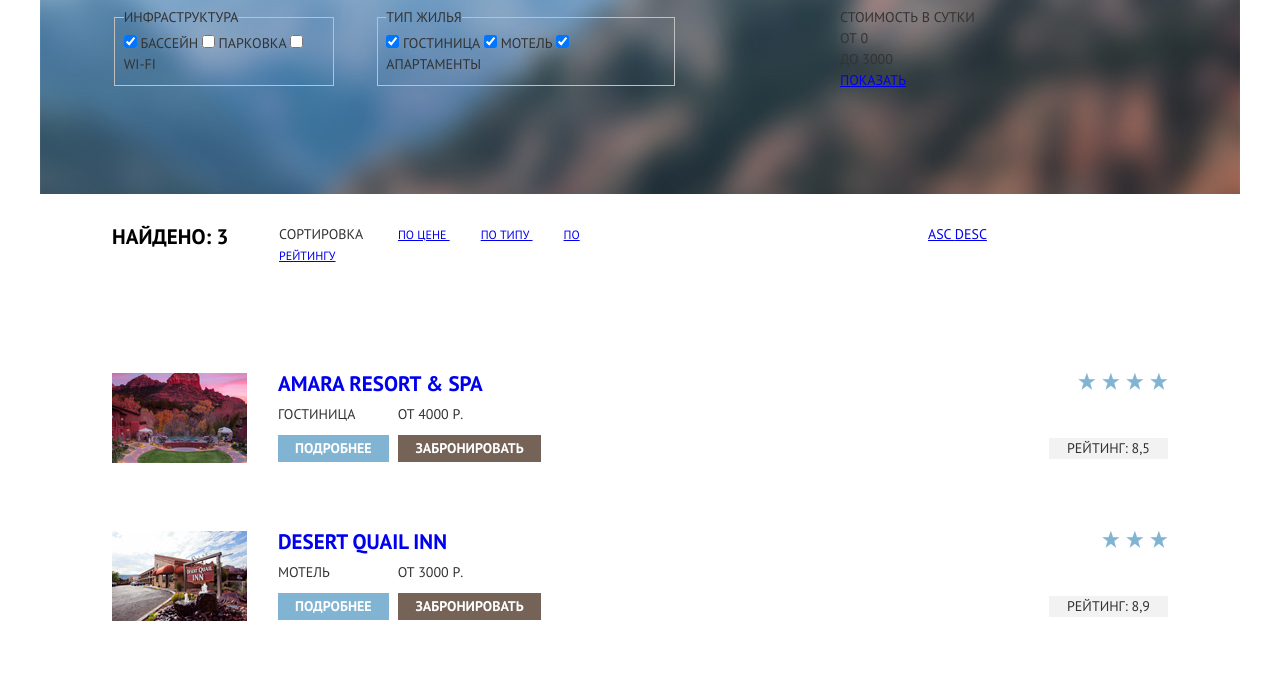
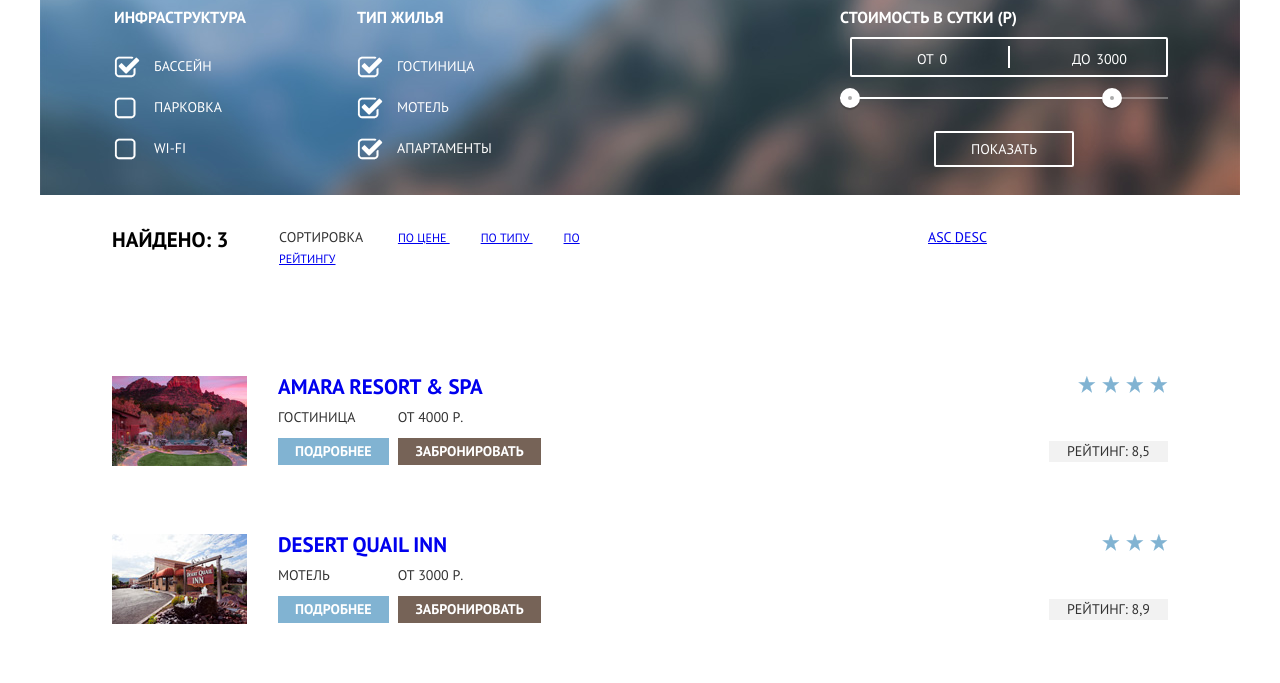
Before and after one commit to TheSofiaNice/201197-sedona, a plain HTML site: page inner.html in a window 1280 px wide. Shown: the part 79-762 px from the top of the page. Drawn offline with Linux system fonts and the light colour scheme.

Commit message:
+форма

```diff
--- a/css/style.css
+++ b/css/style.css
@@ -244,7 +244,7 @@ p.promo {
 }
 .search-hotel form {
   position: absolute;
-  top: 290px;
+  top: 100%;
   width: 458px;
   height: 285px;
   padding: 55px 55px;
@@ -272,11 +272,18 @@ p.promo {
   font-weight: bold;
   color: #000000;
   display: inline-block;
-
   width: 108px;
 }
+.search-hotel label.childs {
+    width: 60px;
+}
+
+.adults {
+  margin-right: 50px;
+}
 .form-field input[type="text"] {
-  width: 300px;
+  width: 280px;
+
   background: none;
   border: none;
   font-size: 14px;
@@ -288,9 +295,12 @@ p.promo {
   text-transform: uppercase;
 }
 .amount-field {
-  width: 114px;
+  width: 94px;
   display: inline-block;
-
+  padding-left: 10px;
+  padding-right: 10px;
+  padding-top: 6px;
+  padding-bottom: 6px;
   background-color: #f2f2f2;
   margin-bottom: 30px;
 
@@ -298,9 +308,9 @@ p.promo {
 
 .amount-field input[type="text"] {
   display: inline-block;
-  width: 40px;
+  width: 50px;
   background: none;
-  border: 1px solid black;
+  border: none;
   font-size: 14px;
   line-height: 26px;
   text-align: center;
@@ -310,14 +320,17 @@ p.promo {
   text-transform: uppercase;
 
 
+
 }
 
 .amount-field button {
 display: inline-block;
-width: 37px;
-height: 38px;
+border: none;
+width: 12px;
+height: 20px;
 font-size: 0;
 position: relative;
+bottom: 6px;
 margin-right: 0;
 }
 
@@ -348,11 +361,28 @@ font-size: 0px;
 }
 
 
-.calendar  {
-  background: none;
+.calendar {
+  display: inline-block;
+  width: 37px;
+  height: 30px;
+  font-size: 0;
+  position: relative;
+  bottom: 5px;
+  margin-right: 0;
+  border: none;
+
+}
+button.calendar::before{
+  content: "";
+  position: absolute;
+  top: 50%;
+  left: 50%;
+  transform: translate(-50%, -50%);
   width: 21px;
   height: 22px;
-  background: url("../img/sprite3.png") no-repeat;
+  font-size: 0px;
+  background-image: url("../img/sprite3.png");
+  background-repeat: no-repeat;
   background-position: -265px -69px;
 }
 
@@ -360,6 +390,57 @@ font-size: 0px;
   min-height: 157px;
   padding: 30px 72px;
   background: url("../img/background-inner.jpg") no-repeat;
+  color: #ffffff;
+}
+.filters fieldset {
+  border: none;
+  padding: 0 0;
+
+}
+.filters legend {
+  margin-bottom: 28px;
+  font-size: 16px;
+  line-height: 21px;
+  font-weight: bold;
+
+}
+.filters input[type="checkbox"] {
+  display: none;
+}
+.filters input[type="checkbox"] + label {
+  display: block;
+  position: relative;
+  cursor: pointer;
+  margin-bottom: 20px;
+  padding-left: 40px;
+}
+
+.filters input[type="checkbox"] + label:last-child{
+margin-bottom: 0;
+}
+.filters input[type="checkbox"] + label::before {
+  content: "";
+  display: block;
+  position: absolute;
+  top: 0;
+  left: 0;
+  width: 22px;
+  height: 22px;
+  background-image: url("../img/sprite3.png");
+  background-repeat: no-repeat;
+  background-position: -135px -10px;
+}
+.filters input[type="checkbox"]:checked + label::before {
+  content: "";
+  display: block;
+  position: absolute;
+  top: 0;
+  left: 0;
+  width: 26px;
+  height: 22px;
+  background-image: url("../img/sprite3.png");
+  background-repeat: no-repeat;
+  background-position: -219px -10px;
 }
 .infrastructure {
   float: left;
@@ -374,6 +455,109 @@ font-size: 0px;
 .rangerprice {
   float: right;
   width: 328px;
+}
+.rangerprice-label {
+  margin-bottom: 9px;
+  font-weight: bold;;
+  font-size: 16px;
+  line-height: 21px;
+}
+.rangerprice-value {
+  height: 36px;
+  margin-bottom: 20px;
+  margin-left: 10px;
+  font-size: 0;
+  position: relative;
+
+  border: 2px solid #ffffff;
+  border-radius: 2px;
+}
+.rangerprice-value::after {
+  content: "";
+  position: absolute;
+  top: 50%;
+  left: 50%;
+  transform: translate(-50%, -50%);
+  width: 2px;
+  height: 22px;
+  background: #ffffff;
+}
+.rangerprice-value label {
+  display: inline-block;
+  font-size: 14px;
+  line-height: 38px;
+  vertical-align: top;
+  cursor: pointer;
+}
+.rangerprice-value .min-price,
+.rangerprice-value .max-price {
+  width: 90px;
+  padding-left: 65px;
+}
+.rangerprice-value input {
+  width: 50px;
+  margin: 0;
+  color: inherit;
+  font: inherit;
+  background: none;
+  border: none;
+}
+.rangerprice-controls {
+  position: relative;
+  margin-bottom: 32px;
+}
+.rangerprice-controls .scale {
+  height: 2px;
+  background: rgba(255, 255, 255, 0.3);
+}
+.rangerprice-controls .bar {
+  width: 80%;
+  height: 2px;
+  background: #ffffff;
+}
+.range-toggle {
+  position: absolute;
+  top: -9px;
+  width: 4px;
+  height: 4px;
+  background: #ababab;
+  border: 8px solid #ffffff;
+  border-radius: 50%;
+  box-shadow: 0 2px 1px 0 rgba(0, 1, 1, 0.2);
+  cursor: pointer;
+
+}
+.range-toggle-min {
+  left: 0;
+}
+
+.range-toggle-max {
+  left: 80%;
+}
+.range-toggle:hover {
+  background: #1c4f80;
+}
+.show-btn {
+  display: block;
+  text-decoration: none;
+  margin-right: 94px;
+  margin-left: 94px;
+  padding: 6px 35px;
+
+  font-size: 14px;
+  line-height: 20px;
+  color: #ffffff;
+  text-transform: uppercase;
+
+  background: transparent;
+  border: 2px solid #ffffff;
+  border-radius: 2px;
+  cursor: pointer;
+}
+.show-btn:hover {
+  color: #000000;
+
+  background: #ffffff;
 }
 .sortings {
   min-height: 87px;
--- a/inner.html
+++ b/inner.html
@@ -37,32 +37,35 @@
         <form action="#" method="post">
           <fieldset class="infrastructure">
             <legend> Инфраструктура </legend>
-            <label>
-              <input type="checkbox" name="pool" value="pool" checked> Бассейн
-            </label>
-            <label>
-              <input type="checkbox" name="parking" value="parking" > Парковка
-            </label>
-            <label>
-              <input type="checkbox" name="wi-fi" value="wi-fi" > Wi-fi
-            </label>
+            <input type="checkbox" name="pool" value="pool" id="pool" checked>
+            <label for="pool"> Бассейн  </label>
+            <input type="checkbox" name="parking" value="parking" id="parking" >
+            <label for="parking"> Парковка  </label>
+            <input type="checkbox" name="wi-fi" value="wi-fi" id="wi-fi">
+            <label for="wi-fi"> Wi-fi  </label>
           </fieldset>
           <fieldset class="housing">
             <legend> Тип жилья </legend>
-            <label>
-              <input type="checkbox" name="hotel" value="hotel" checked> Гостиница
-            </label>
-            <label>
-              <input type="checkbox" name="motel" value="motel" checked> Мотель
-            </label>
-            <label>
-              <input type="checkbox" name="apartments" value="apartments" checked> Апартаменты
-            </label>
+            <input type="checkbox" name="hotel" value="hotel" id="hotel" checked>
+            <label for="hotel"> Гостиница  </label>
+            <input type="checkbox" name="motel" value="motel" id="motel" checked>
+            <label for="motel"> Мотель </label>
+            <input type="checkbox" name="apartments" value="apartments" id="apartments" checked>
+            <label for"apartments"> Апартаменты </label>
           </fieldset>
           <div class="rangerprice">
-            <div class="rangerprice-label"> Стоимость в сутки </div>
-            <div class="rangerprice-min"> от 0 </div> <div class="rangerprice-max"> до  3000 </div>
-            <div class="rangerprice-controls"> </div>
+            <div class="rangerprice-label"> Стоимость в сутки (р)</div>
+            <div class="rangerprice-value">
+              <label class="min-price">от <input type="text" name="min-price" value="0"></label>
+              <label class="max-price">до <input type="text" name="max-price" value="3000"></label>
+            </div>
+            <div class="rangerprice-controls">
+              <div class="scale">
+                <div class="bar"></div>
+              </div>
+              <div class="range-toggle range-toggle-min"></div>
+              <div class="range-toggle range-toggle-max"></div>
+            </div>
             <a class="show-btn" href="#"> Показать </a>
           </div>
         </form>
```
Also changed, not shown: index.html (+5 -5 lines).
